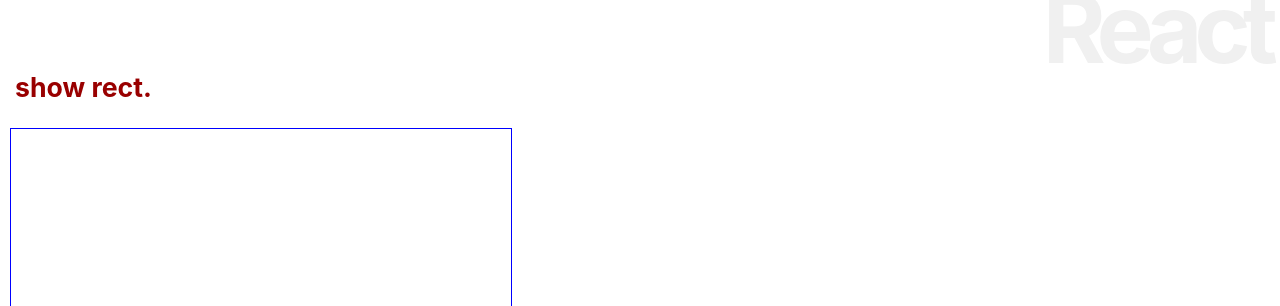
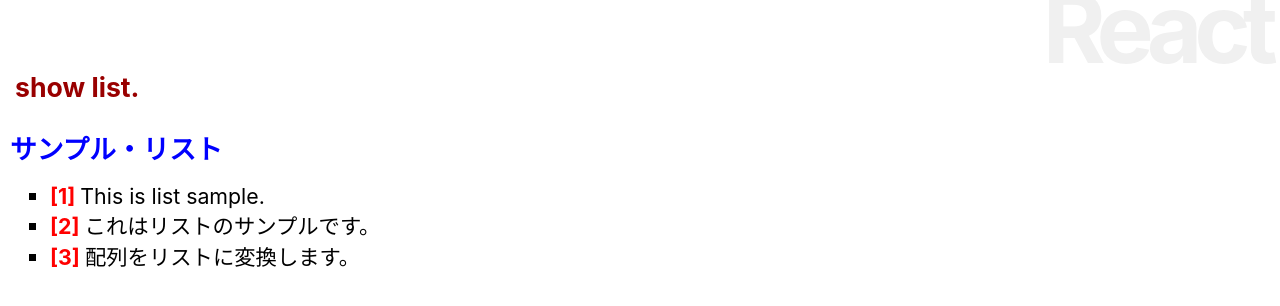
Before and after one commit to naoki1026/reactjs_nextjs, a React (Create React App) app in the folder react_app/: page / in a window 1280 px wide. Shown: the top 306 px of the page. Built offline with nearby package versions, Linux system fonts and the light colour scheme.

Commit message:
164ページまで

```diff
--- a/react_app/src/App.js
+++ b/react_app/src/App.js
@@ -4,7 +4,11 @@
 
 
 class App extends Component {
-  data = [];
+  data = [
+    "This is list sample.",
+    "これはリストのサンプルです。",
+    "配列をリストに変換します。"
+  ];
 
 
   msgStyle = {
@@ -13,93 +17,76 @@
     margin:"20px 0px",
     padding: "5px",
   }
-  area = {
-    width:"500px",
-    height:"500px",
-    border:"1px solid blue"
-  }
+
 
   constructor(props){
     super(props);
     this.state = {
-      list: this.data
+      list:this.data
     };
   }
 
-  doAction(e){
-    let x = e.pageX;
-    let y = e.pageY;
-    this.data.push({x:x, y:y});
-    this.setState({
-      list:this.data
-    })
-  }
-
-  draw(d){
-    let s = {
-      position: 'absolute',
-      left:(d.x - 25) + 'px',
-      top: (d.y - 25) + 'px',
-      width: '50px',
-      height: '50px',
-      backgroundColor: 'darkBlue',
-    };
-    return <div style={s}></div>
-  }
 
   render(){
     return <div>
       <h1>React</h1>
-      <h2 style={this.msgStyle}>show rect.</h2>
-      <div style={this.area} onClick={this.doAction}>
-        {this.data.map((value)=>this.draw(value))}
-      </div>
+      <h2 style={this.msgStyle}>show list.</h2>
+      <List title="サンプル・リスト" data={this.data} />
     </div>;
+  }
 }
 
 
-  // constructor(props){
-  //   super(props);
-  //   this.state = {
-  //     list:this.data
-  //   };
-  //   this.doAction = this.doAction.bind(this);
-  // }
+class List extends Component {
+  number = 1;
 
 
-  // doAction(e){
-  //   let x = e.pageX;
-  //   let y = e.pageY;
-  //   this.data.push({x:x, y:y});
-  //   this.setState({
-  //     list:this.data
-  //   });
-  // }
+  title = {
+    fontSize:"20pt",
+    fontWeight:"bold",
+    color:"blue",
+  };
 
 
-  // draw(d){
-  //   let s = {
-  //     position:"absolute",
-  //       left:(d.x - 25) + "px",
-  //       top:(d.y - 25) + "px",
-  //       width:"50px",
-  //       height:"50px",
-  //       backgroundColor:"#66f3",
-  //     };
-  //     return <div style={s}></div>;
-  // }
-
-  // render(){
-  //   return <div>
-  //     <h1>React</h1>
-  //     <h2 style={this.msgStyle}>show rect.</h2>
-  //     <div style={this.area} onClick={this.doAction}>
-  //       {this.data.map((value)=>this.draw(value))}
-  //     </div>
-  //   </div>;
-  // }
+  render(){
+    let data = this.props.data;
+     return (
+      <div>
+       <p style={this.title}>{this.props.title}</p>
+        <ul>
+          {data.map((item) =>
+            <Item number={this.number++} value={item}
+              key={this.number} />
+          )}
+        </ul>
+      </div>
+    );
+  }
+}
 
 
+class Item extends Component {
+  li = {
+    listStyleType:"square",
+    fontSize:"16pt",
+    color:"#06",
+    margin:"0px",
+    padding: "0px",
+  }
+  num = {
+    fontWeight:"bold",
+    color:"red"
+  }
+
+
+  render(){
+    return (
+      <li style={this.li}>
+        <span style={this.num}>[{this.props.number}] </span>
+          {this.props.value}
+      </li>
+    );
+  }
 }
 
 
```
Lines whose indentation alone changed are shown as unchanged.
